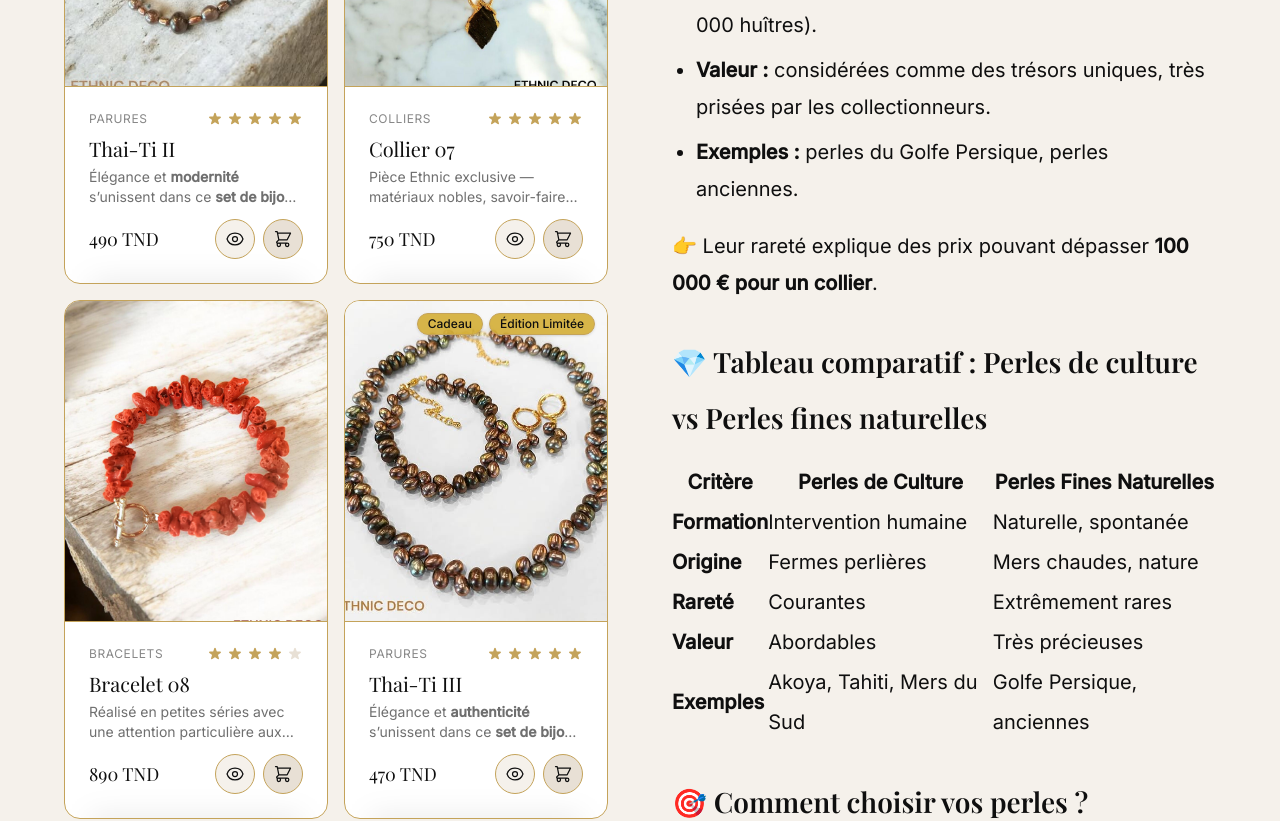
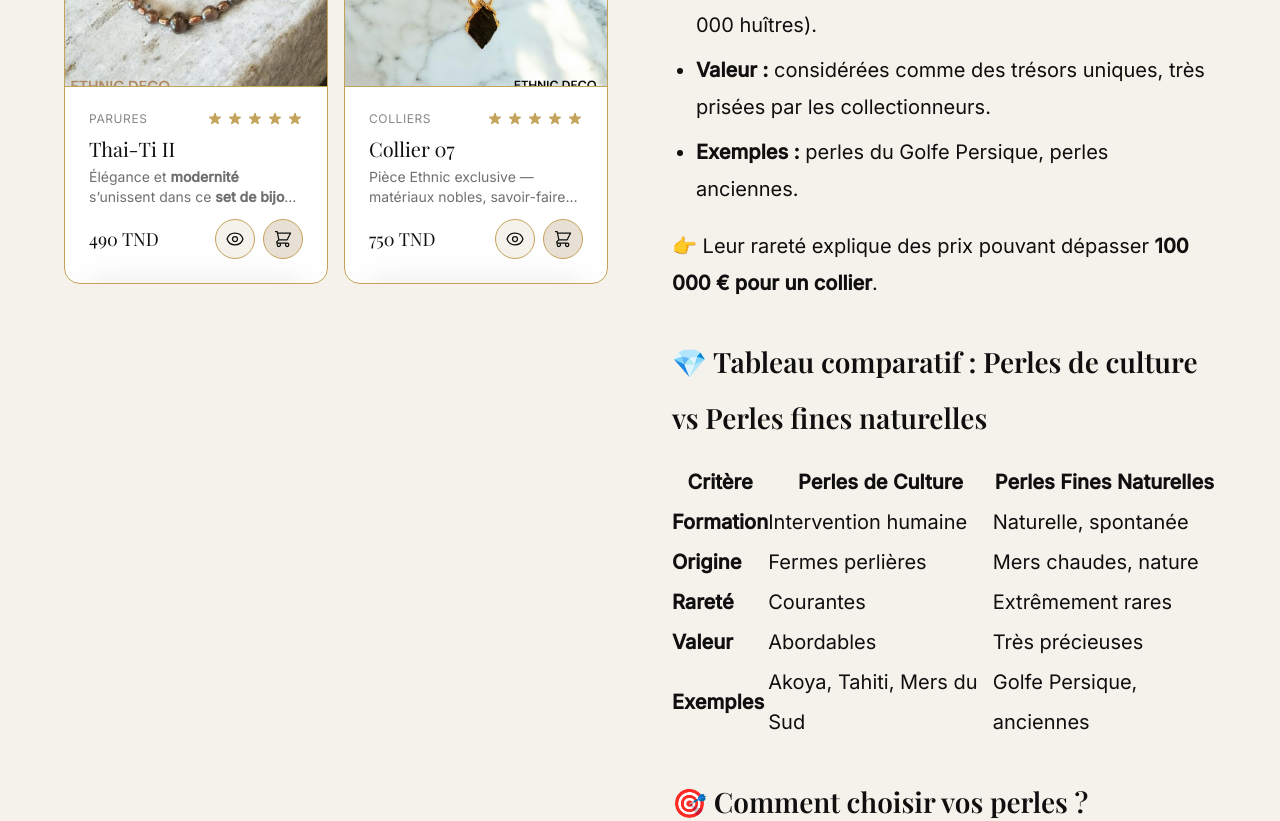
Before and after one commit to mahdi157289/Ethnic, a React (Vite) app: page /blog/1784421423948 in a window 1280 px wide. Shown: the part 2129-2950 px from the top of the page. Built offline with nearby package versions, Linux system fonts and the light colour scheme.

Commit message:
fix: cap blog product strip to 6 (bounded, no longer overruns article)

```diff
--- a/src/pages/BlogPostPage.tsx
+++ b/src/pages/BlogPostPage.tsx
@@ -80,10 +80,10 @@ export function BlogPostPage() {
           </Link>
         </div>
 
-        {/* Two-column: image left, content right — columns stretch to equal height */}
-        <div className="max-w-6xl mx-auto grid grid-cols-1 lg:grid-cols-2 gap-10 lg:gap-16 lg:items-stretch">
+        {/* Two-column: image left, content right */}
+        <div className="max-w-6xl mx-auto grid grid-cols-1 lg:grid-cols-2 gap-10 lg:gap-16 lg:items-start">
           {/* Image — left (sticky on desktop) */}
-          <div className="lg:flex lg:flex-col lg:min-h-0">
+          <div className="lg:sticky lg:top-28 space-y-8">
             <div className="rounded-3xl overflow-hidden shadow-sm border border-[var(--gold)]">
               <img
                 src={blogPost.image}
@@ -92,14 +92,14 @@ export function BlogPostPage() {
               />
             </div>
 
-            {/* Product recommendations to inspire the reader — scroll within remaining height */}
+            {/* Product recommendations — capped so it doesn't overrun the article */}
             {products.length > 0 && (
-              <div className="mt-8 lg:flex-1 lg:min-h-0 lg:overflow-y-auto">
+              <div>
                 <h3 className="font-display text-xl text-[var(--charcoal)] mb-4 text-center">
                   Vous aimerez aussi
                 </h3>
                 <div className="grid grid-cols-2 gap-4">
-                  {products.map((product) => (
+                  {products.slice(0, 6).map((product) => (
                     <ProductCard key={product.id} product={product} />
                   ))}
                 </div>
```
